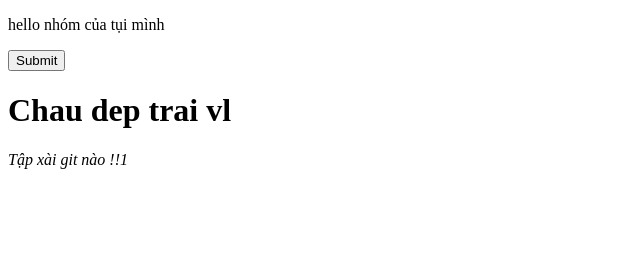
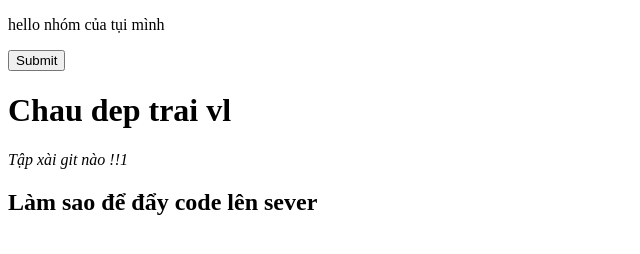
Before and after one commit to VoNgocChau/git-project, a plain HTML site: page index.html in a window 1280 px wide. Shown: the whole page, without its empty margins (0-640 px from the left). Drawn offline with Linux system fonts and the light colour scheme.

Commit message:
Chau edit html

```diff
--- a/index.html
+++ b/index.html
@@ -12,6 +12,7 @@
     <button>Submit</button>
     <h1>Chau dep trai vl</h1>
     <em>Tập xài git nào !!1</em>
+    <h2>Làm sao để đẩy code lên sever</h2>
 
 </body>
 </html>
```
